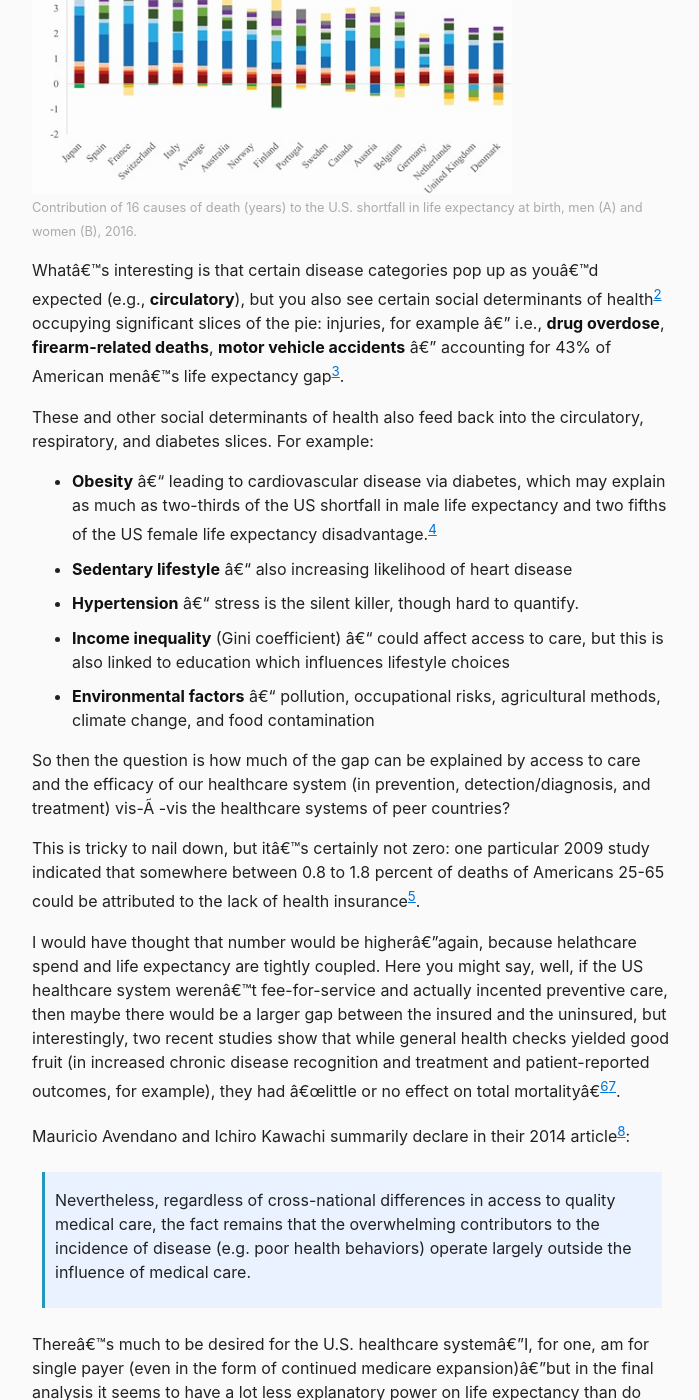
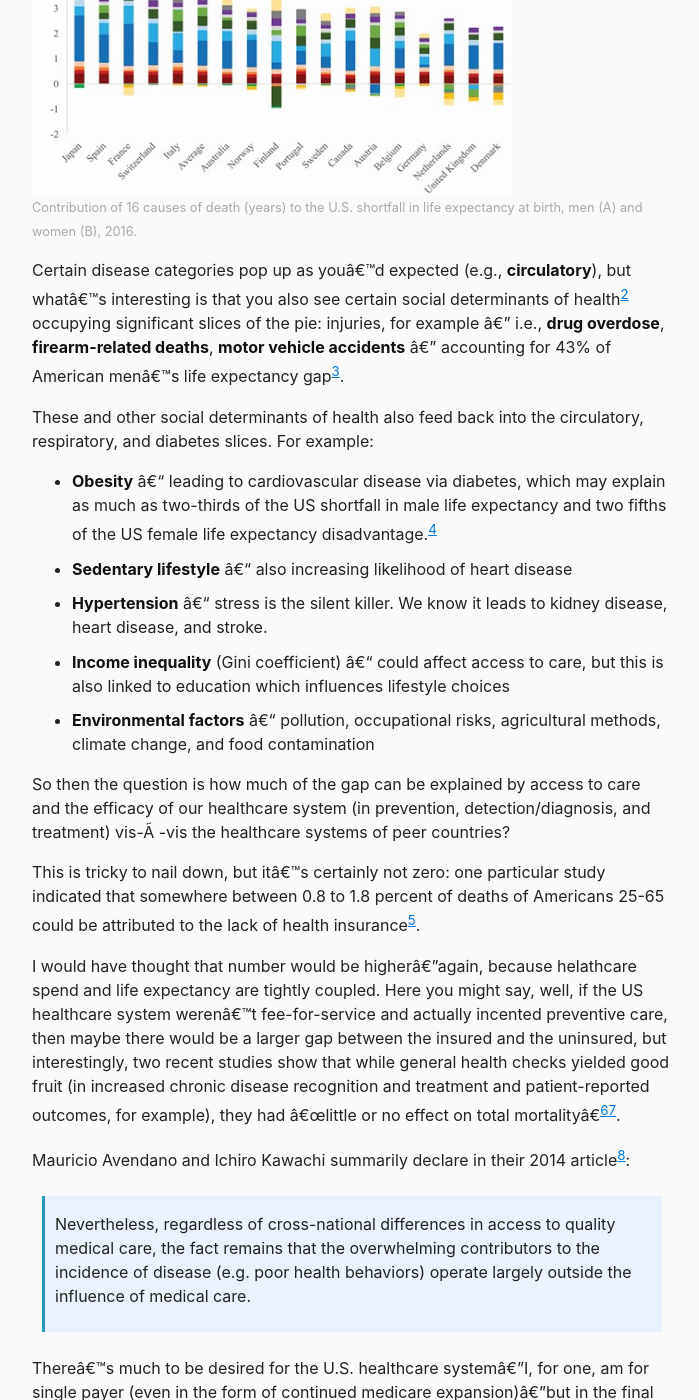
Before and after one commit to berensp/berensp.github.io, a Jekyll site: the page built from _posts/2024-02-29-spurious.md, in a window 1280 px wide and 1400 px high, scrolled down 1830 px. Shown: the whole window, without its empty margins (288-987 px from the left). Built offline with Jekyll 4.4.1, drawn with Linux system fonts in a browser that asks for light colours; a script that is not in the unit is left out.

Commit message:
Update 2024-02-29-spurious.md

```diff
--- a/_posts/2024-02-29-spurious.md
+++ b/_posts/2024-02-29-spurious.md
@@ -25,7 +25,7 @@ When you investigate the causes of the gap, you find (as you'd expect) a complex
 ![16 causes](/assets/images/16contributors.jpeg)
 <span class="muted small">Contribution of 16 causes of death (years) to the U.S. shortfall in life expectancy at birth, men (A) and women (B), 2016.</span>
 
-What's interesting is that certain disease categories pop up as you'd expected (e.g., **circulatory**), but you also see certain social determinants of health[^2] occupying significant slices of the pie: injuries, for example — i.e., **drug overdose**, **firearm-related deaths**, **motor vehicle accidents** — accounting for 43% of American men's life expectancy gap[^3].
+Certain disease categories pop up as you'd expected (e.g., **circulatory**), but what's interesting is that you also see certain social determinants of health[^2] occupying significant slices of the pie: injuries, for example — i.e., **drug overdose**, **firearm-related deaths**, **motor vehicle accidents** — accounting for 43% of American men's life expectancy gap[^3].
 
 [^2]: Rabah Kamal, Cynthia Cox, and Erik Blumenkranz. ["What do we know about social determinants of health in the U.S. and comparable countries?"](https://www.healthsystemtracker.org/chart-collection/know-social-determinants-health-u-s-comparable-countries/) *KFF*, November 21, 2017.
 [^3]: "Injuries (drug overdose, firearm-related deaths, motor vehicle accidents, homicide), circulatory diseases, and mental disorders/nervous system diseases (including Alzheimer's disease) account for 86% and 67% of American men's and women's life expectancy shortfall, respectively." Jessica Y Ho, [Causes of America's Lagging Life Expectancy: An International Comparative Perspective](https://doi.org/10.1093/geronb/gbab129), *The Journals of Gerontology: Series B*, Volume 77, Issue Supplement_2, May 2022, Pages S117–S126.
@@ -33,7 +33,7 @@ What's interesting is that certain disease categories pop up as you'd expected (
 These and other social determinants of health also feed back into the circulatory, respiratory, and diabetes slices. For example:
 - **Obesity** – leading to cardiovascular disease via diabetes, which may explain as much as two-thirds of the US shortfall in male life expectancy and two fifths of the US female life expectancy disadvantage.[^4]
 - **Sedentary lifestyle** – also increasing likelihood of heart disease
-- **Hypertension** – stress is the silent killer, though hard to quantify.
+- **Hypertension** – stress is the silent killer. We know it leads to kidney disease, heart disease, and stroke.
 - **Income inequality** (Gini coefficient) – could affect access to care, but this is also linked to education which influences lifestyle choices
 - **Environmental factors** – pollution, occupational risks, agricultural methods, climate change, and food contamination
 
@@ -41,7 +41,7 @@ These and other social determinants of health also feed back into the circulator
 
 So then the question is how much of the gap can be explained by access to care and the efficacy of our healthcare system (in prevention, detection/diagnosis, and treatment) vis-à-vis the healthcare systems of peer countries?
 
-This is tricky to nail down, but it's certainly not zero: one particular 2009 study indicated that somewhere between 0.8 to 1.8 percent of deaths of Americans 25-65 could be attributed to the lack of health insurance[^5].
+This is tricky to nail down, but it's certainly not zero: one particular study indicated that somewhere between 0.8 to 1.8 percent of deaths of Americans 25-65 could be attributed to the lack of health insurance[^5].
 
 [^5]: Wilper, Andrew P., Steffie Woolhandler, Karen E. Lasser, Danny McCormick, David H. Bor, and David U. Himmelstein. 2009. ["Health Insurance and Mortality in US Adults."](https://doi.org/10.2105/AJPH.2008.157685) *American Journal of Public Health* 99(12): 2289–2295.
 
```
